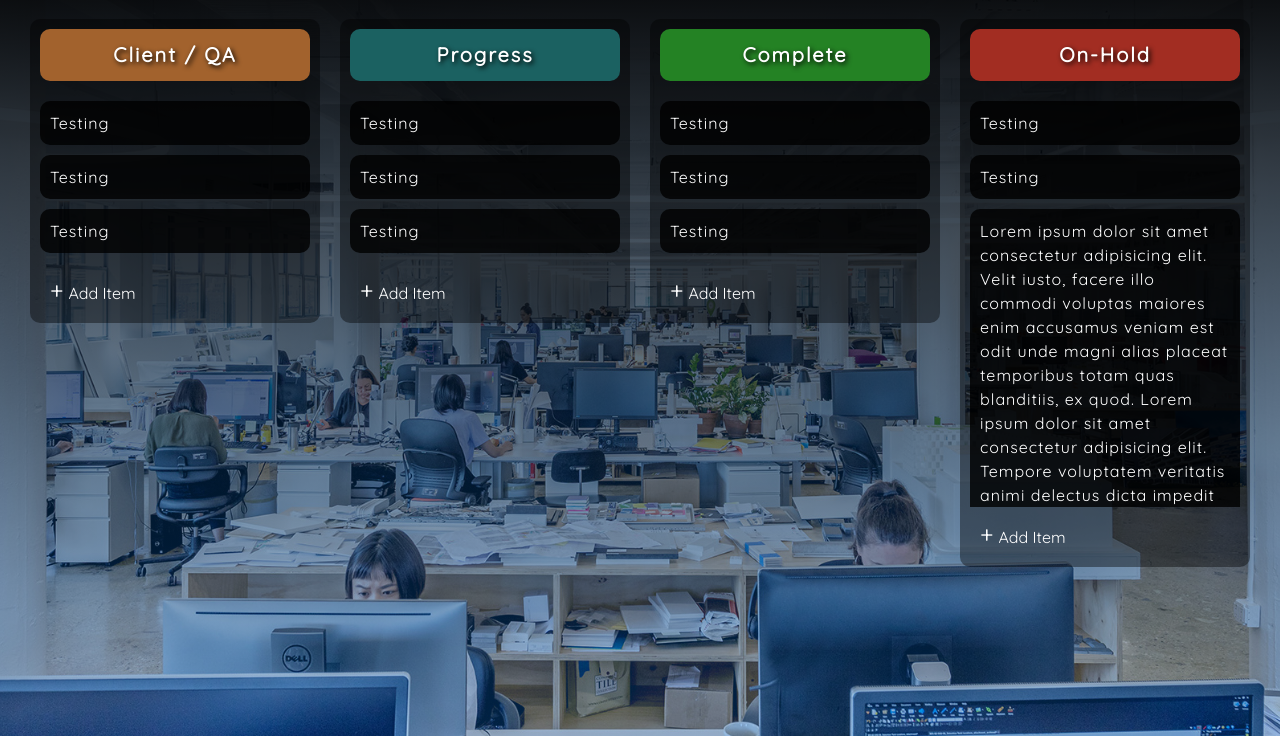
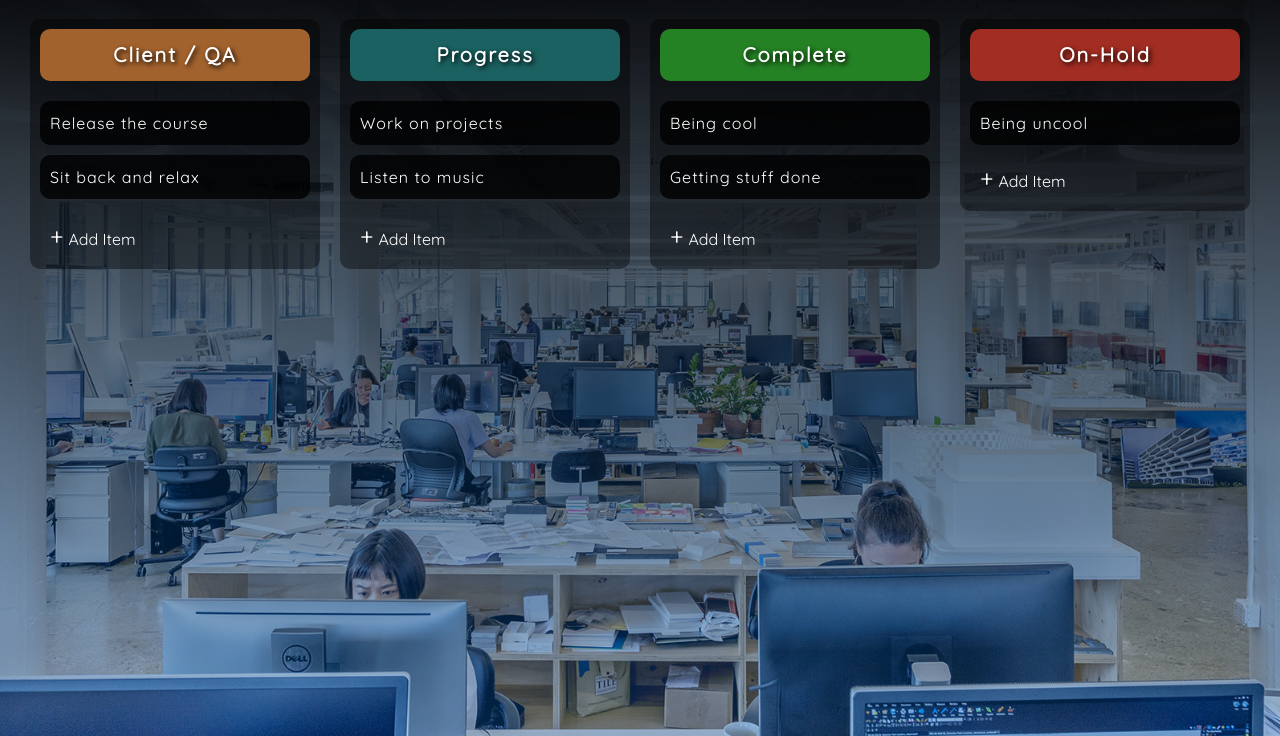
Before and after one commit to YousfiHamza/YH-Trello, a plain HTML site: page index.html in a window 1280 px wide. Shown: the part 64-800 px from the top of the page. Drawn offline with Linux system fonts and the light colour scheme.

Commit message:
local storage usage -not hardcoded content-

```diff
--- a/index.html
+++ b/index.html
@@ -19,9 +19,7 @@
                 <!-- BackLog Content -->
                 <div id="backlog-content"   class="custom-scroll">
                     <ul class="drag-item-list" id="backlog-list">
-                        <li class="drag-item">Testing</li>
-                        <li class="drag-item">Testing</li>
-                        <li class="drag-item">Testing</li>
+
                     </ul>
                 </div>
                 <!-- BackLog Content -->
@@ -48,9 +46,7 @@
                 <!-- progress Content -->
                 <div id="progress-content"   class="custom-scroll">
                     <ul class="drag-item-list" id="progress-list">
-                        <li class="drag-item">Testing</li>
-                        <li class="drag-item">Testing</li>
-                        <li class="drag-item">Testing</li>
+
                     </ul>
                 </div>
                 <!-- Add Button Content -->
@@ -78,9 +74,7 @@
                 <!-- complete Content -->
                 <div id="complete-content"  class="custom-scroll">
                     <ul class="drag-item-list" id="complete-list">
-                        <li class="drag-item">Testing</li>
-                        <li class="drag-item">Testing</li>
-                        <li class="drag-item">Testing</li>
+
                     </ul>
                 </div>
                 <!-- Add Button Content -->
@@ -108,10 +102,7 @@
                 <!-- On-Hold Content -->
                 <div id="on-hold-content" class="custom-scroll">
                     <ul class="drag-item-list" id="on-hold-list">
-                        <li class="drag-item">Testing</li>
-                        <li class="drag-item">Testing</li>
-                        <li class="drag-item">Lorem ipsum dolor sit amet consectetur adipisicing elit. Velit iusto, facere illo commodi voluptas maiores enim accusamus veniam est odit unde magni alias placeat temporibus totam quas blanditiis, ex quod. Lorem ipsum dolor sit amet consectetur adipisicing elit. Tempore voluptatem veritatis animi delectus dicta impedit adipisci cupiditate atque, accusamus quidem. Harum sunt voluptates quaerat necessitatibus? Perferendis saepe vel magnam atque.l Lorem ipsum dolor, sit amet consectetur adipisicing elit. Dolore dignissimos tenetur libero ab, ea laborum excepturi aperiam totam minima quas voluptates expedita harum necessitatibus. Autem laboriosam natus dolore magnam nobis?</li>
-                    </ul>
+                         </ul>
                     </div>
                 <!-- Add Button Content -->
                 <div class="add-btn-group">
--- a/script.js
+++ b/script.js
@@ -53,13 +53,17 @@ function updateSavedColumns() {
 
 // Create DOM Elements for each list item
 function createItemEl(columnEl, column, item, index) {
-  console.log("columnEl:", columnEl);
-  console.log("column:", column);
-  console.log("item:", item);
-  console.log("index:", index);
+  // console.log("columnEl:", columnEl);
+  // console.log("column:", column);
+  // console.log("item:", item);
+  // console.log("index:", index);
+
   // List Item
   const listEl = document.createElement("li");
   listEl.classList.add("drag-item");
+  listEl.textContent = item;
+  // Append : so we can put the right item in the right column
+  columnEl.appendChild(listEl);
 }
 
 // Update Columns in DOM - Reset HTML, Filter Array, Update localStorage
@@ -75,18 +79,21 @@ function updateDOM() {
   });
   // Progress Column
   progressList.textContent = "";
-  backlogListArray.forEach((backlogItem, i) => {
-    createItemEl(backlogList, 0, backlogItem, i);
+  progressListArray.forEach((backlogItem, i) => {
+    createItemEl(progressList, 0, backlogItem, i);
   });
   // Complete Column
   completeList.textContent = "";
-  backlogListArray.forEach((backlogItem, i) => {
-    createItemEl(backlogList, 0, backlogItem, i);
+  completeListArray.forEach((backlogItem, i) => {
+    createItemEl(completeList, 0, backlogItem, i);
   });
   // On Hold Column
   onHoldList.textContent = "";
-  backlogListArray.forEach((backlogItem, i) => {
-    createItemEl(backlogList, 0, backlogItem, i);
+  onHoldListArray.forEach((backlogItem, i) => {
+    createItemEl(onHoldList, 0, backlogItem, i);
   });
   // Run getSavedColumns only once, Update Local Storage
 }
+
+// on lOAD
+updateDOM();
```
